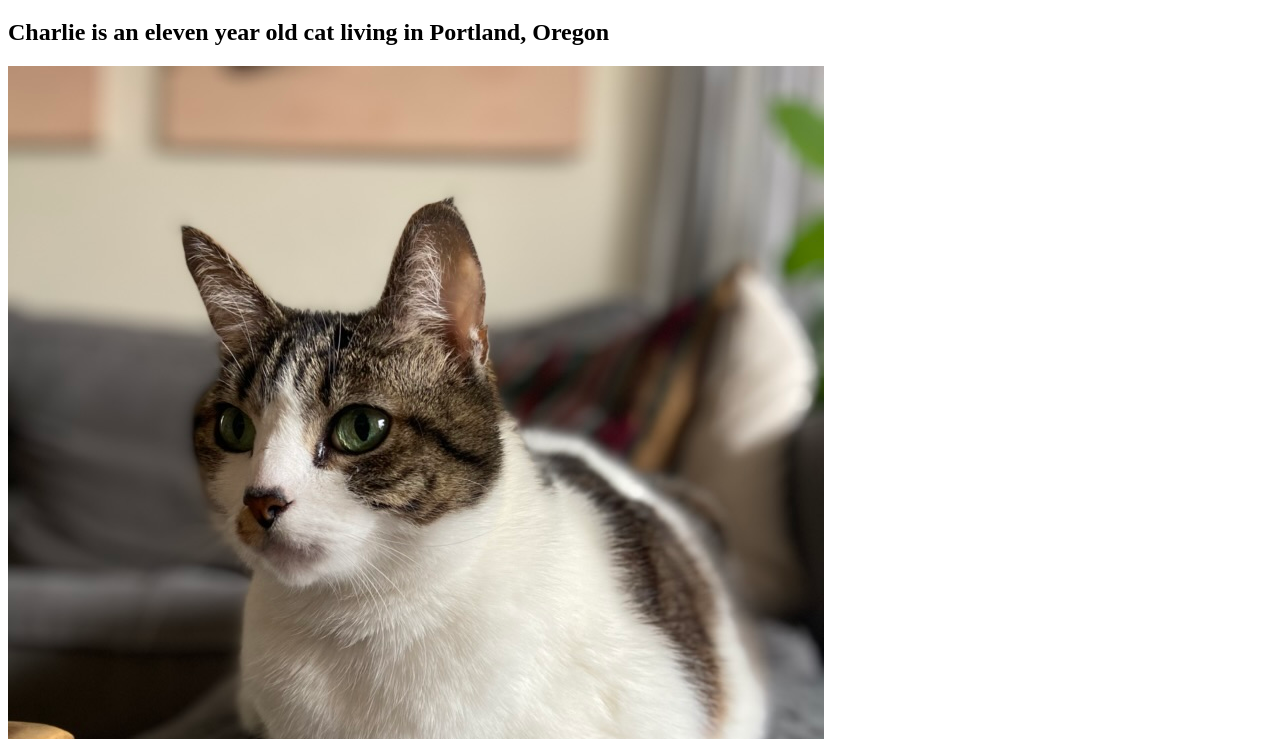
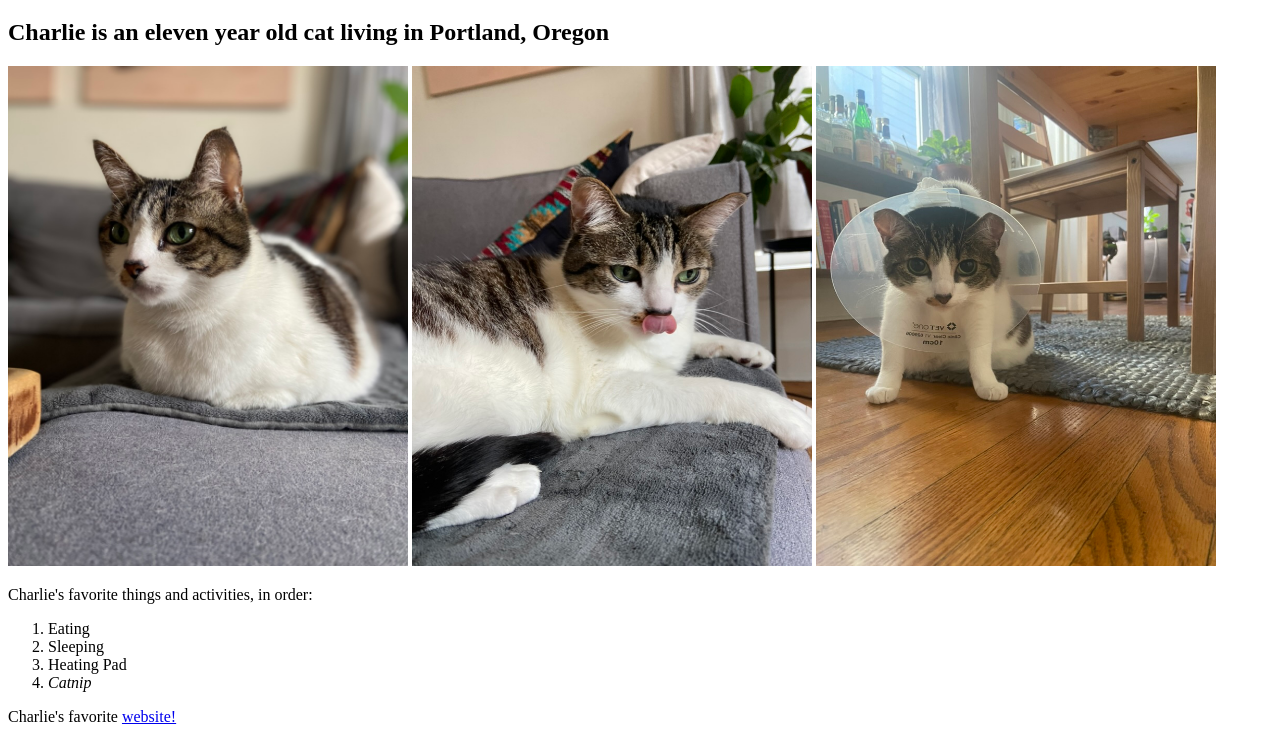
Before and after one commit to ryan-spencer1220/pet-page, a plain HTML site: page pet-page.html in a window 1280 px wide. Shown: the part 61-800 px from the top of the page. Drawn offline with Linux system fonts and the light colour scheme.

Commit message:
Add additional Charlie photos

```diff
--- a/pet-page.html
+++ b/pet-page.html
@@ -6,7 +6,24 @@
   <body>
     <h1>Charlie's Fan Page</h1>
     <h2>Charlie is an eleven year old cat living in Portland, Oregon</h2>
-    <img src="img/charlie.jpeg" alt="A photo of Charlie the cat." />
+    <img
+      src="img/charlie.jpeg"
+      width="400"
+      height="500"
+      alt="A photo of Charlie the cat."
+    />
+    <img
+      src="img/charlie-tongue.jpeg"
+      width="400"
+      height="500"
+      alt="A photo of Charlie the cat."
+    />
+    <img
+      src="img/charlie-cone.jpeg"
+      width="400"
+      height="500"
+      alt="A photo of Charlie the cat."
+    />
     <p>Charlie's favorite things and activities, in order:</p>
     <ol>
       <li>Eating</li>
```
Also changed, not shown: img/charlie-cone.jpeg (added), img/charlie-tongue.jpeg (added).
